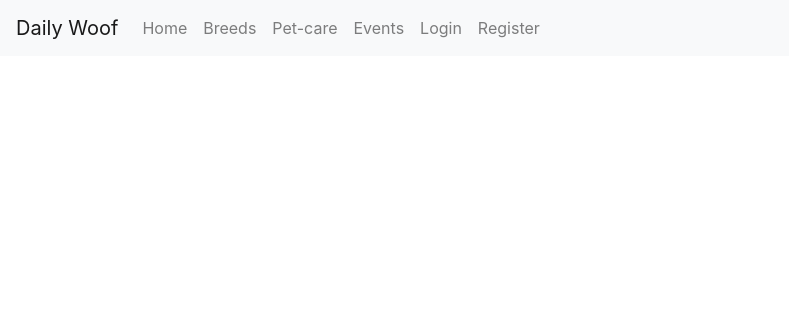
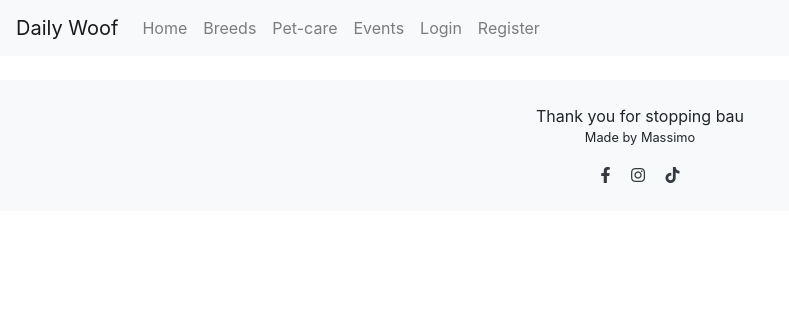
Before and after one commit to Max9414/daily-woof, a Django app: template templates/base.html in a window 1280 px wide. Shown: the top 316 px of the page, without its empty margins (0-789 px from the left). Run offline with Django 5.2, Linux system fonts and the light colour scheme; the template is opened without the code that fills it, so the values that code supplies are empty; some libraries are stand-ins or nearby versions.

Commit message:
Added the base footer and icons for socials

```diff
--- a/templates/base.html
+++ b/templates/base.html
@@ -7,7 +7,16 @@
     <meta charset="UTF-8">
     <meta name="viewport" content="width=device-width, initial-scale=1, shrink-to-fit=no">
     <title>Daily Woof</title>
+
+    <!-- bootstrap css -->
     <link href="https://stackpath.bootstrapcdn.com/bootstrap/4.5.2/css/bootstrap.min.css" rel="stylesheet">
+
+    <!-- fontawesome css -->
+    <link href="https://stackpath.bootstrapcdn.com/bootstrap/4.5.2/css/bootstrap.min.css" rel="stylesheet">
+    <link href="https://cdnjs.cloudflare.com/ajax/libs/font-awesome/5.15.4/css/all.min.css" rel="stylesheet">
+
+    <!-- custom css -->
+    <link rel="stylesheet" href="{% static 'css/style.css' %}">
 </head>
 
 <body>
@@ -58,12 +67,26 @@
     </nav>
 
     {% block content %}
-    <!-- Content Goes here -->
+    <!-- Content from other pages will be here -->
     {% endblock content %}
+
+    <!-- footer section with social media links -->
+    <footer class="bg-light text-center text-lg-start mt-4">
+        <div class="container p-4">
+            <p class="text-center mb-0">Thank you for stopping bau</p>
+            <small class="text-center d-block mb-3">Made by Massimo</small>
+            <div class="text-center">
+                <a href="#" class="text-dark mr-3"><i class="fab fa-facebook-f"></i></a>
+                <a href="#" class="text-dark mr-3"><i class="fab fa-instagram"></i></a>
+                <a href="#" class="text-dark"><i class="fab fa-tiktok"></i></a>
+            </div>
+        </div>
+    </footer>
 
     <script src="https://code.jquery.com/jquery-3.5.1.slim.min.js"></script>
     <script src="https://cdn.jsdelivr.net/npm/@popperjs/core@2.9.3/dist/umd/popper.min.js"></script>
     <script src="https://stackpath.bootstrapcdn.com/bootstrap/4.5.2/js/bootstrap.min.js"></script>
+    <script src="{% static 'js/script.js' %}"></script>
 </body>
 
 </html>
```
Also changed, not shown: static/css/style.css (added), static/js/script.js (added).
